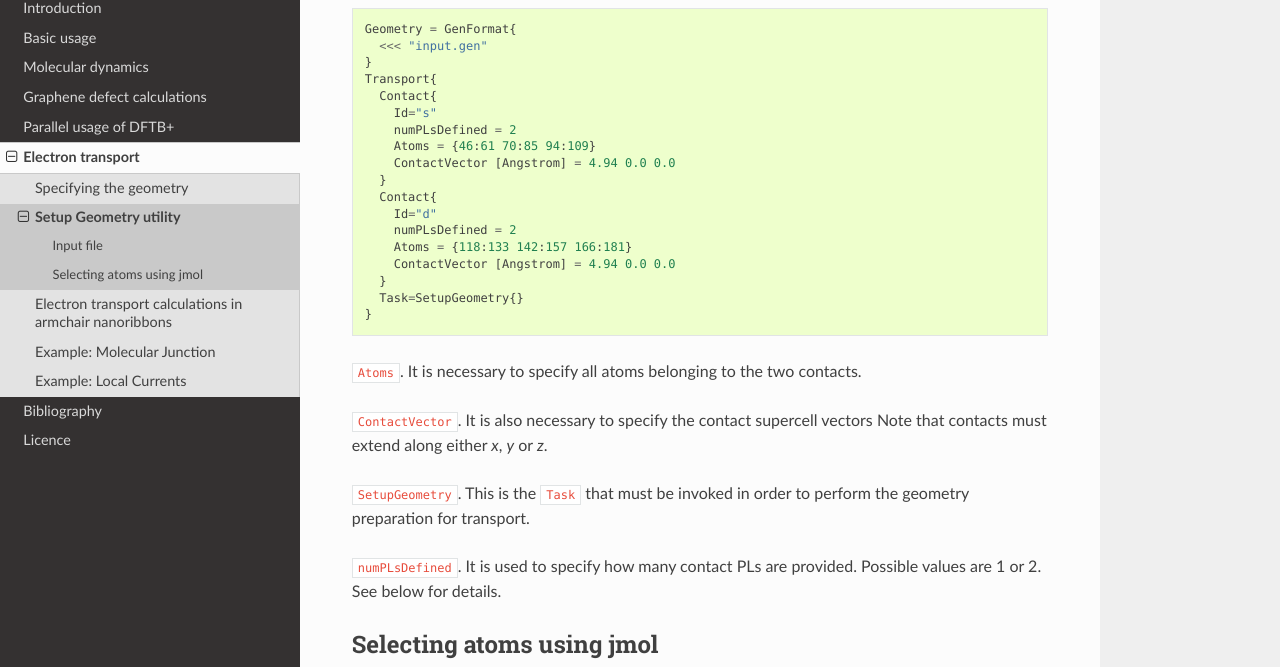
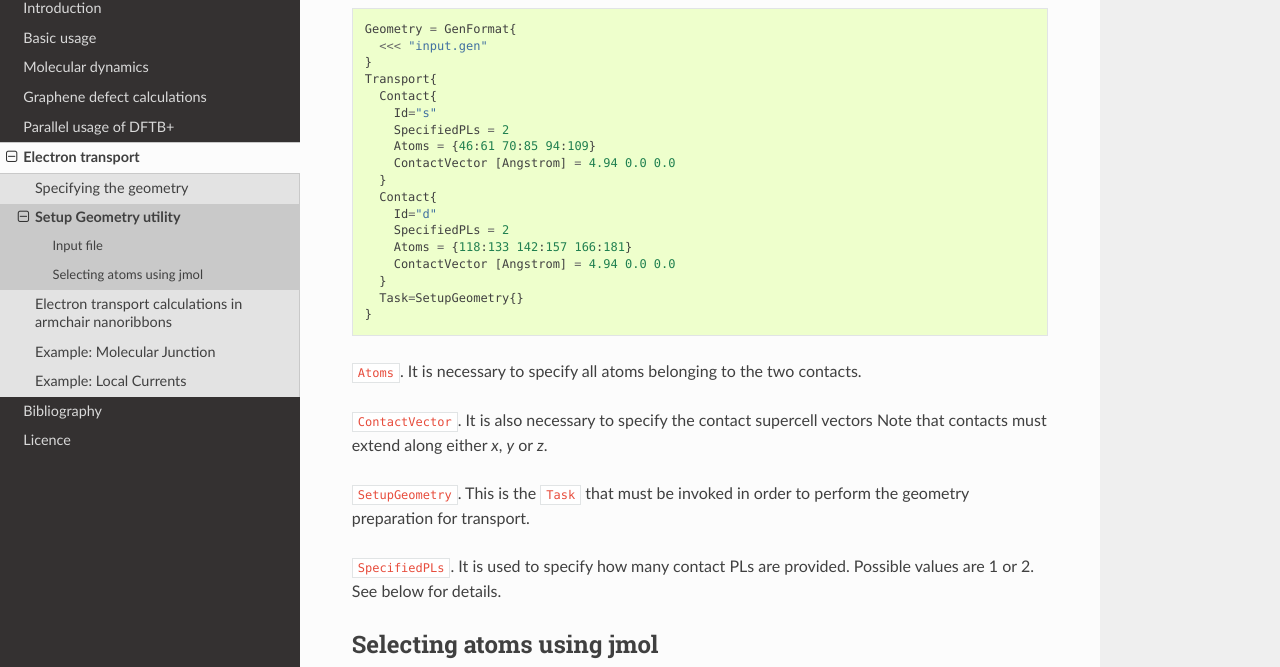
Before and after one commit to dftbplus/recipes, a Sphinx documentation site: the page built from docs/transport/setup-geometry.rst, in a window 1280 px wide and 900 px high, scrolled down 263 px. Shown: the part 137-804 px from the top of the window. Built offline with Sphinx 7.4.7 and the Read the Docs theme 2.0.0, drawn with Linux system fonts in a browser that asks for light colours; some of the changed text lies outside the part shown.

Commit message:
Change keyword numPLsDefined

```diff
--- a/docs/transport/setup-geometry.rst
+++ b/docs/transport/setup-geometry.rst
@@ -23,13 +23,13 @@ The tool works by setting up an hsd input file like the following::
   Transport{
     Contact{
       Id="s"
-      numPLsDefined = 2
+      SpecifiedPLs = 2
       Atoms = {46:61 70:85 94:109}
       ContactVector [Angstrom] = 4.94 0.0 0.0
     }
     Contact{
       Id="d"
-      numPLsDefined = 2
+      SpecifiedPLs = 2
       Atoms = {118:133 142:157 166:181}
       ContactVector [Angstrom] = 4.94 0.0 0.0
     }
@@ -44,7 +44,7 @@ Note that contacts must extend along either `x`, `y` or `z`.
 ``SetupGeometry``. This is the ``Task`` that must be invoked in order to
 perform the geometry preparation for transport.
 
-``numPLsDefined``. It is used to specify how many contact PLs are provided.
+``SpecifiedPLs``. It is used to specify how many contact PLs are provided.
 Possible values are 1 or 2. See below for details.
 
 Selecting atoms using jmol
@@ -126,11 +126,11 @@ correct cutoff distances. These are specified in the same way as for the dftb+ c
     }
 
 The following behaviour are relevant.
-``numPLsDefined = 2``: In this case `setupgeom` reorders the second PL and check that
+``SpecifiedPLs = 2``: In this case `setupgeom` reorders the second PL and check that
 the distance between second-neighbour PLs is larger than the cutoff. An error is
 shown if this is not the case.
 
-``numPLsDefined = 1``: In this case `setupgeom` build as many additional PLs as
+``SpecifiedPLs = 1``: In this case `setupgeom` build as many additional PLs as
 needed to fulfill the contact requirements.
 
 In both cases the device region is further layered into PLs for the efficient
```
Also changed, not shown: 1 other file.
